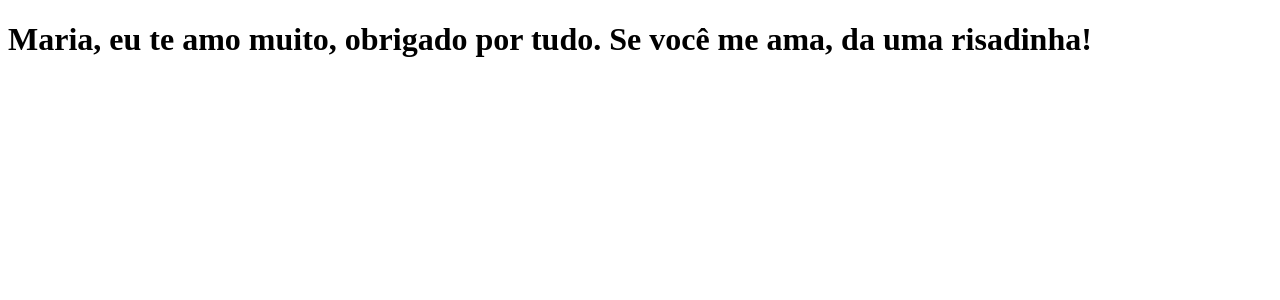
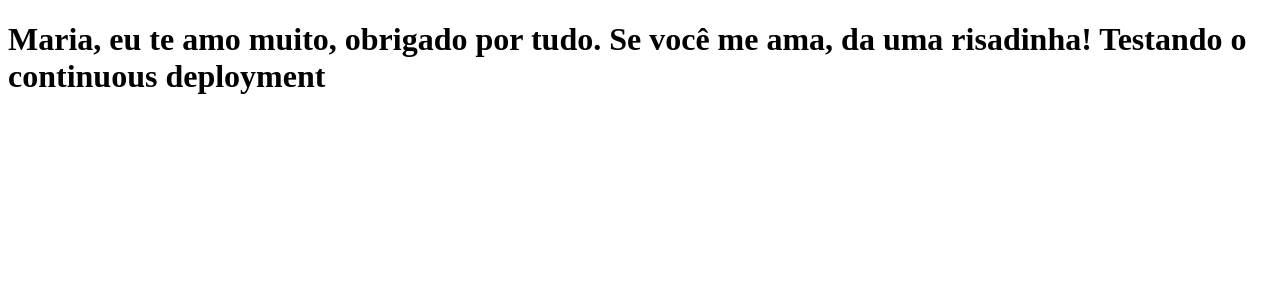
Before and after one commit to guilhermetoja/clone-tabnews, a Next.js app: page / in a window 1280 px wide. Shown: the top 300 px of the page. Built offline with nearby package versions, Linux system fonts and the light colour scheme.

Commit message:
testando o continous deployment

```diff
--- a/pages/index.js
+++ b/pages/index.js
@@ -1,5 +1,5 @@
 function Home(){
-    return <h1>Maria, eu te amo muito, obrigado por tudo. Se você me ama, da uma risadinha!</h1>
+    return <h1>Maria, eu te amo muito, obrigado por tudo. Se você me ama, da uma risadinha! Testando o continuous deployment</h1>
 }
 
 export default Home;
```
